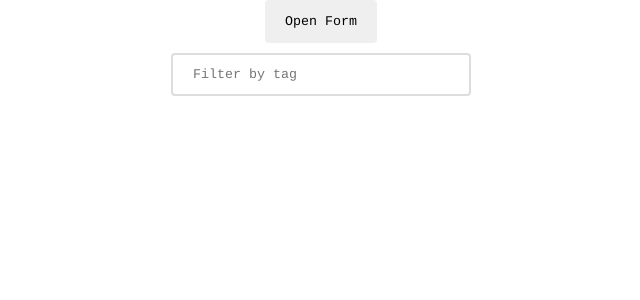
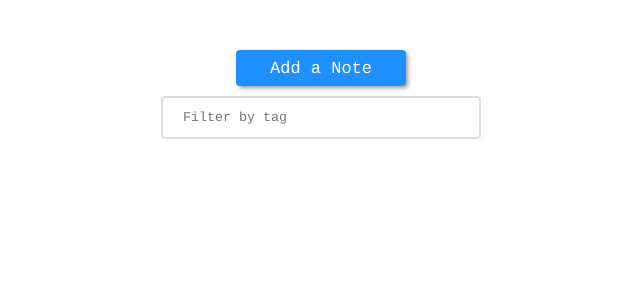
Before and after one commit to karayamanemre/note-react, a React (Create React App) app: page / in a window 1280 px wide. Shown: the top 300 px of the page, without its empty margins (319-959 px from the left). Built offline with nearby package versions, Linux system fonts and the light colour scheme.

Commit message:
style change

```diff
--- a/src/NoteTaker.css
+++ b/src/NoteTaker.css
@@ -18,6 +18,7 @@ body {
   justify-content: center;
   gap: 10px;
   z-index: 1;
+  margin-top: 50px;
 }
 
 .form-container-x {
@@ -27,24 +28,30 @@ body {
 
 .form-container {
   position: fixed;
-  display: block;
+  top: 0;
+  left: 0;
+  right: 0;
+  width: 100vw;
+  height: 100vh;
+  display: flex;
   flex-direction: column;
   align-items: center;
   justify-content: center;
+  background: rgba(128, 128, 128, 0.7);
 }
 
 .form {
   display: flex;
   flex-direction: column;
   gap: 10px;
-  background: #aaa;
+  background: rgba(128, 128, 128, 0.7);
   padding: 15px;
   border-radius: 4px;
 }
 
 input,
 textarea {
-  width: 300px;
+  width: 320px;
   padding: 12px 20px;
   box-sizing: border-box;
   border: 2px solid #ddd;
@@ -54,23 +61,6 @@ textarea {
 textarea {
   height: 150px;
   resize: none;
-}
-
-button {
-  padding: 14px 20px;
-  border: none;
-  border-radius: 4px;
-  cursor: pointer;
-}
-
-.add-btn {
-  width: 300px;
-  background-color: #4caf50;
-  color: #fff;
-}
-
-.add-btn:hover {
-  background-color: #45a049;
 }
 
 .notes-container {
@@ -91,35 +81,59 @@ button {
   justify-content: flex-start;
   gap: 15px;
   padding: 20px;
-  background-color: #ddd;
-  border-radius: 4px;
-  box-shadow: rgba(0, 0, 0, 0.9) 0px 2px 4px,
-    rgba(0, 0, 0, 0.9) 0px 7px 13px -3px, rgba(0, 0, 0, 0.2) 0px -3px 0px inset;
+  border-radius: 30px;
+  background: #e0e0e0;
+  box-shadow: 15px 15px 30px #bebebe, -15px -15px 30px #ffffff;
 }
 
 .note-title {
-  font-size: 25px;
-  padding: 10px 0;
+  font-size: 22px;
+  padding: 5px 0;
   border-bottom: 1px solid #000;
 }
 
 .note-text {
-  font-size: 18px;
-  padding: 10px 0;
+  font-size: 16px;
+  padding: 5px 0;
 }
 
 .tags {
-  font-size: 14px;
+  font-size: 12px;
   font-style: italic;
   padding: 10px 0;
 }
 
-.delete-btn {
-  width: 100px;
-  background-color: #771111;
+button {
+  font-size: 17px;
+  padding: 0.5em 2em;
+  border: transparent;
+  box-shadow: 2px 2px 4px rgba(0, 0, 0, 0.4);
   color: #fff;
+  border-radius: 4px;
+  cursor: pointer;
+  background: #1e90ff;
 }
 
-.delete-btn:hover {
-  background-color: #991111;
+button:hover {
+  background: rgb(2, 0, 36);
+  background: linear-gradient(
+    90deg,
+    rgba(30, 144, 255, 1) 0%,
+    rgba(0, 212, 255, 1) 100%
+  );
 }
+
+button:active {
+  transform: translate(0em, 0.2em);
+}
+
+.buttons {
+  display: flex;
+  gap: 5px;
+}
+
+@media screen and (max-width: 600px) {
+  .form-container {
+    position: fixed;
+  }
+}
--- a/src/NoteTaker.js
+++ b/src/NoteTaker.js
@@ -80,10 +80,10 @@ function NoteTaker() {
 
   return (
     <div className='main'>
-      {!formOpen && <button onClick={openForm}>Open Form</button>}
-      {formOpen && <button onClick={closeForm}>Close Form</button>}
+      {!formOpen && <button onClick={openForm}>Add a Note</button>}
       <section className={`form-container-x ${formOpen ? 'form-container' : ''}`}>
         <form onSubmit={handleAddNote} className='form'>
+          {formOpen && <button onClick={closeForm} className='close-btn'>Close</button>}
           <input
             type="text"
             placeholder="Note title"
@@ -114,8 +114,10 @@ function NoteTaker() {
             <h3 className='note-title'>{note.title}</h3>
             <p className='note-text'>{note.body}</p>
             <p className='tags'>Tags: {note.tags.join(', ')}</p>
+            <div className='buttons'>
               <button className='delete-btn' onClick={() => handleDeleteNote(index)}>Delete</button>
               <button className='edit-btn' onClick={() => handleEditNote(index)}>Edit</button>
+            </div>
           </div>
         ))}
       </section>
```
Lines whose indentation alone changed are shown as unchanged.
